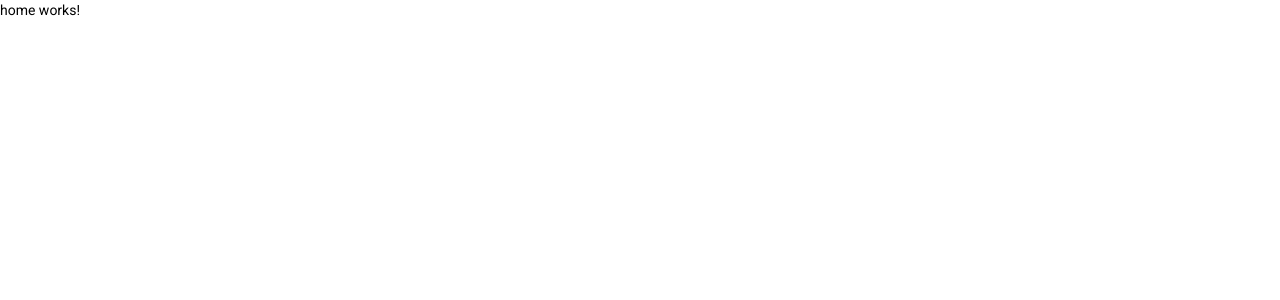
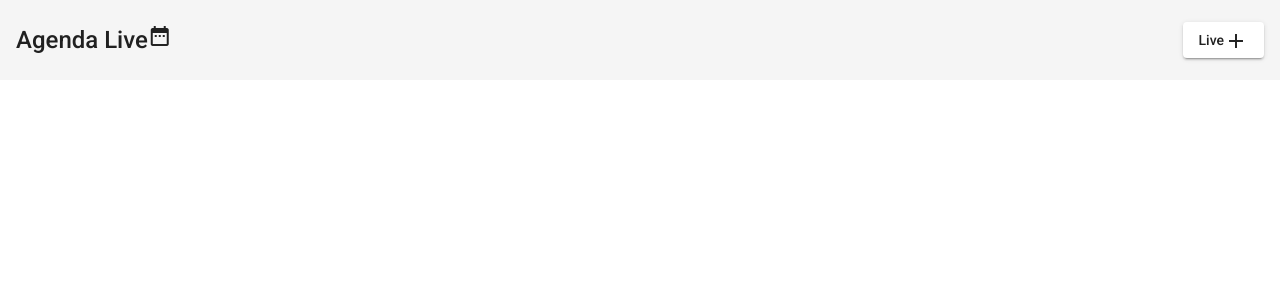
Before and after one commit to jvrss/agendalive, an Angular app in the folder source/agendalive/: page / in a window 1280 px wide. Shown: the top 300 px of the page. Built offline with nearby package versions, Linux system fonts and the light colour scheme.

Commit message:
update dev

```diff
--- a/source/agendalive/src/app/views/home/home.component.css
+++ b/source/agendalive/src/app/views/home/home.component.css
@@ -0,0 +1,3 @@
+.example-spacer {
+  flex: 1 1 auto;
+}
--- a/source/agendalive/src/app/views/home/home.component.html
+++ b/source/agendalive/src/app/views/home/home.component.html
@@ -1 +1,7 @@
-<p>home works!</p>
+<mat-toolbar>
+  <mat-toolbar-row style="font-size: 1.5rem; height: 80px;">
+    <span>Agenda Live<mat-icon>date_range</mat-icon></span>
+    <span class="example-spacer"></span>
+    <button mat-raised-button>Live<mat-icon>add</mat-icon></button>
+  </mat-toolbar-row>
+</mat-toolbar>
```
Also changed, not shown: source/agendalive/src/app/app.module.ts (+8 -1 lines).
